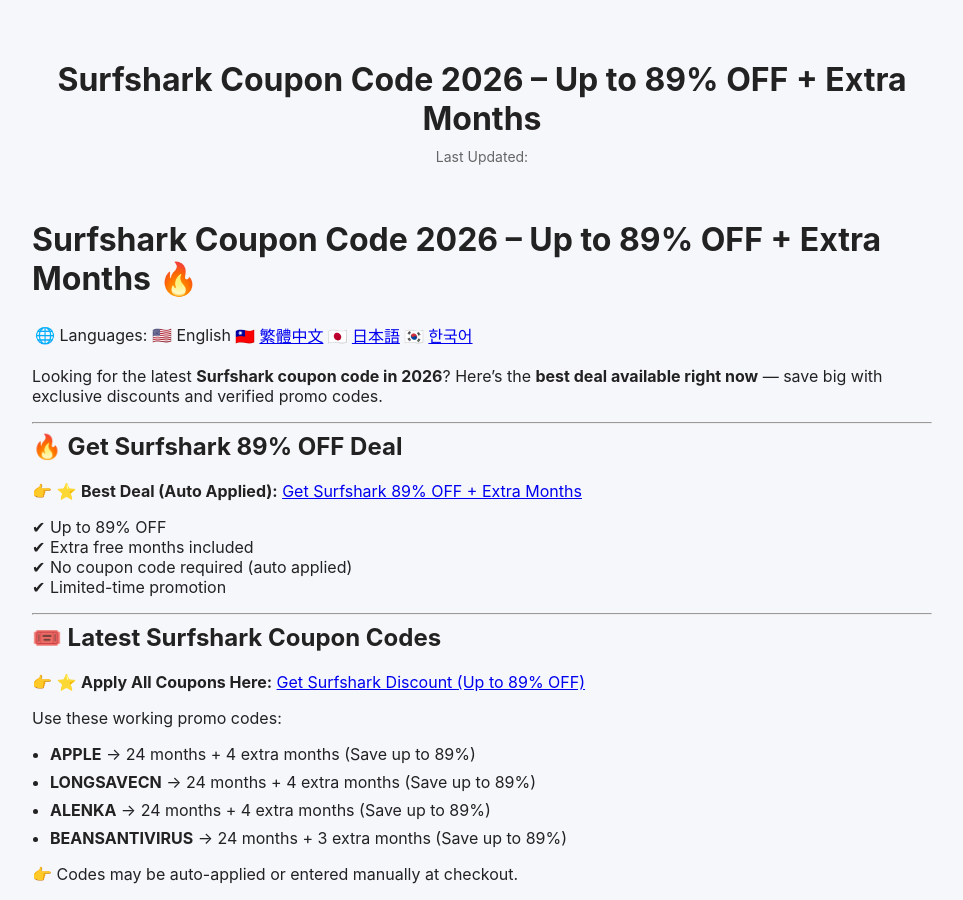
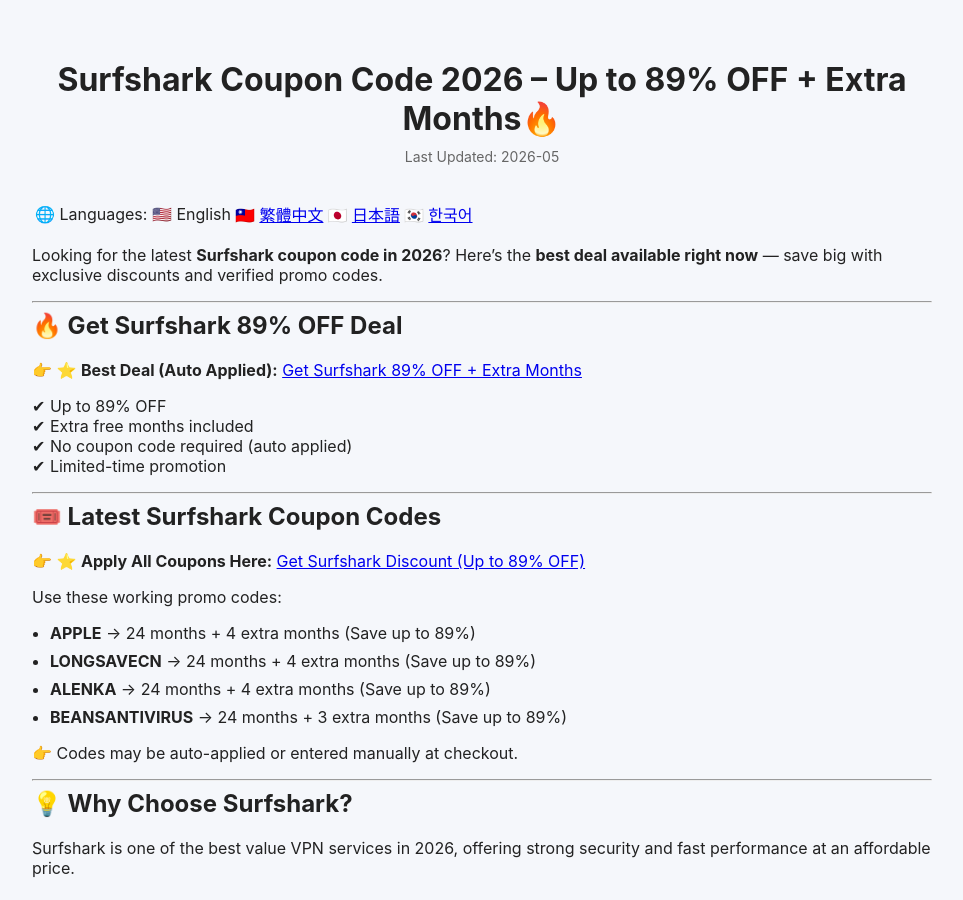
Before and after one commit to BestCouponCodes/best-coupon-codes, a Jekyll site: the page built from surfshark-coupon-code.md, in a window 1280 px wide and 900 px high. Shown: the whole window, without its empty margins (158-1121 px from the left). Built offline with Jekyll 4.4.1, drawn with Linux system fonts in a browser that asks for light colours.

Commit message:
Add emoji to title and update metadata

```diff
--- a/surfshark-coupon-code.md
+++ b/surfshark-coupon-code.md
@@ -1,10 +1,11 @@
 ---
 layout: default
-title: Surfshark Coupon Code 2026 – Up to 89% OFF + Extra Months
+title: Surfshark Coupon Code 2026 – Up to 89% OFF + Extra Months🔥
 description: "Get the latest Surfshark coupon code for 2026. Find verified promo codes, discounts, and deals for secure VPN services."
+lang: en
+last_modified_at: 2026-05-04
 ---
 
-# Surfshark Coupon Code 2026 – Up to 89% OFF + Extra Months 🔥
 
 🌐 Languages: 🇺🇸 English | 🇹🇼 [繁體中文]({{ site.baseurl }}/surfshark-coupon-code-zh/) | 🇯🇵 [日本語]({{ site.baseurl }}/surfshark-coupon-code-ja/) | 🇰🇷 [한국어]({{ site.baseurl }}/surfshark-coupon-code-ko/)
 
```
